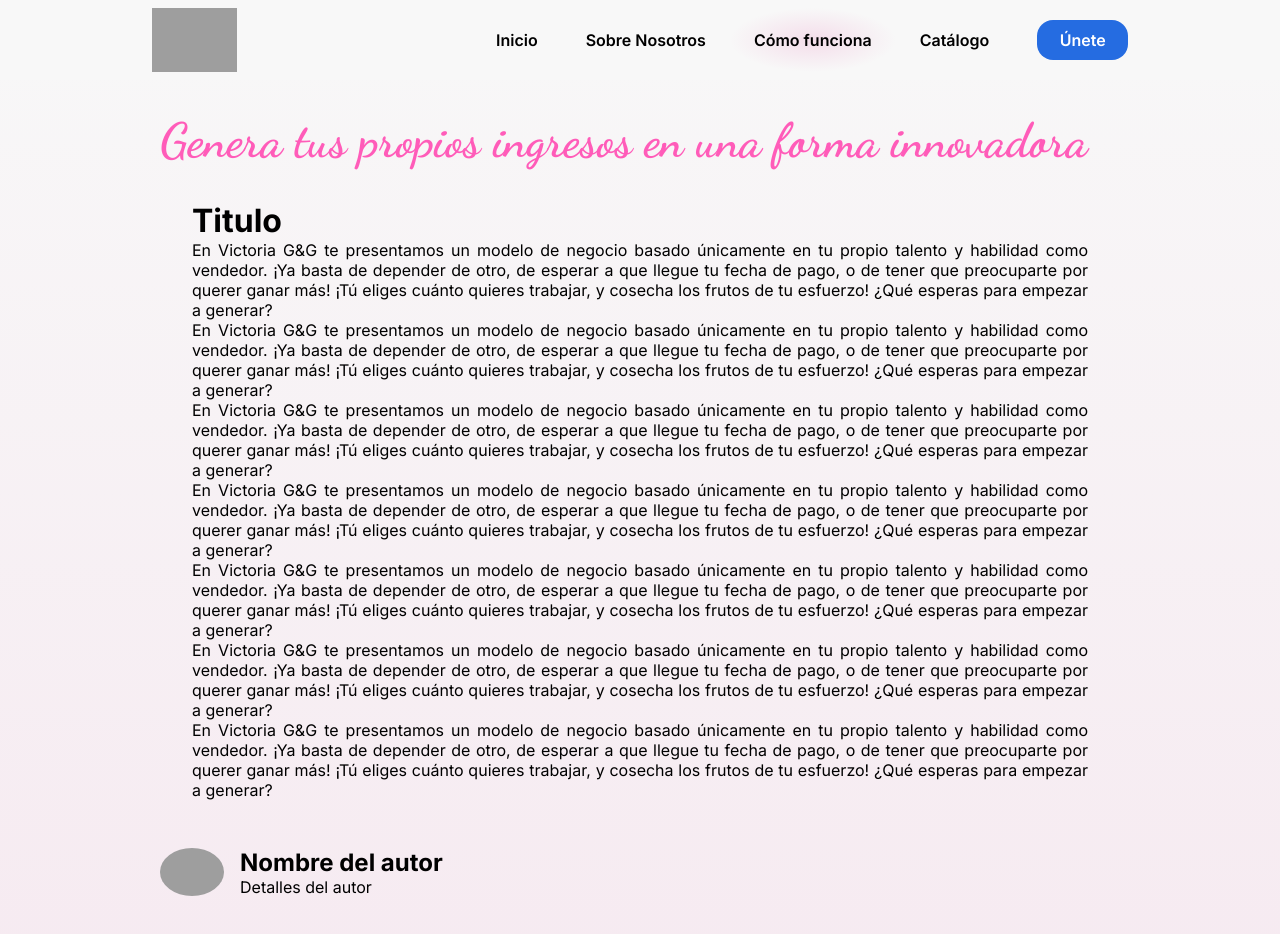
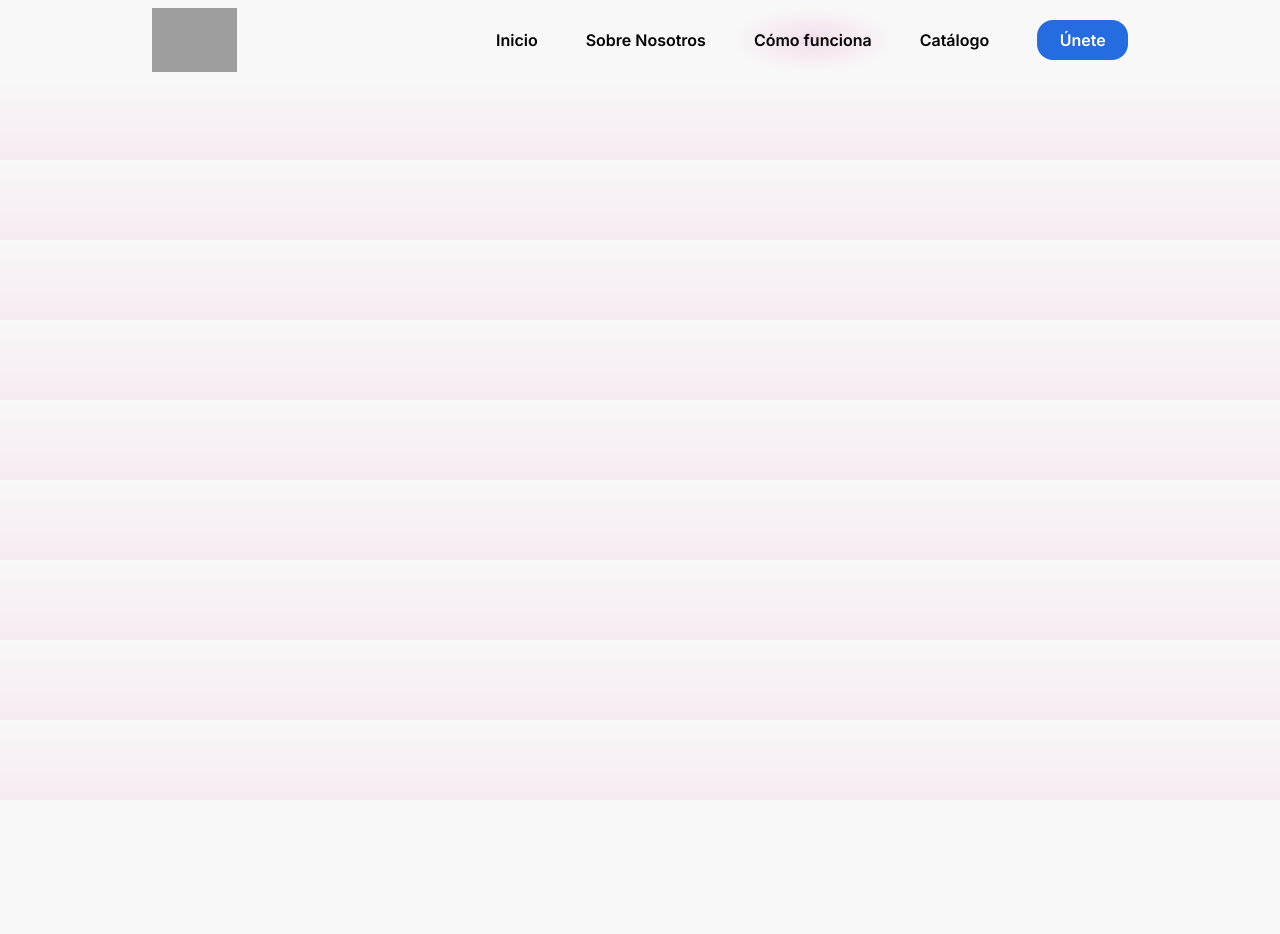
Before and after one commit to Black-And-White-Solutions/victoria-gg, a React (Create React App) app: page /howItWorks in a window 1280 px wide. Shown: the top 934 px of the page. After the commit the page ends 800 px from the top, so only its background shows below. Built offline with nearby package versions, Linux system fonts and the light colour scheme; grey boxes are pictures that could not be loaded.

Commit message:
Refactor BlogEntry - Now recieves data as props

```diff
--- a/src/components/BlogEntry.tsx
+++ /dev/null
@@ -1,114 +0,0 @@
-import React, { VoidFunctionComponent } from 'react';
-import styled from 'styled-components';
-import ReactMarkdown from 'react-markdown';
-import remarkGfm from 'remark-gfm';
-
-const JSON = {
-  title: 'Genera tus propios ingresos en una forma innovadora',
-  author: {
-    name: 'Nombre del autor',
-    details: 'Detalles del autor',
-    thumbnail: 'https://i.imgur.com/5ecsIlls.jpg',
-  },
-  content: `
-# Titulo
-
-En Victoria G&G te presentamos un modelo de negocio basado únicamente
-en tu propio talento y habilidad como vendedor. ¡Ya basta de depender
-de otro, de esperar a que llegue tu fecha de pago, o de tener que preocuparte
-por querer ganar más! ¡Tú eliges cuánto quieres trabajar, y cosecha los frutos
-de tu esfuerzo!
-¿Qué esperas para empezar a generar?
-
-En Victoria G&G te presentamos un modelo de negocio basado únicamente
-en tu propio talento y habilidad como vendedor. ¡Ya basta de depender
-de otro, de esperar a que llegue tu fecha de pago, o de tener que preocuparte
-por querer ganar más! ¡Tú eliges cuánto quieres trabajar, y cosecha los frutos
-de tu esfuerzo!
-¿Qué esperas para empezar a generar?
-
-En Victoria G&G te presentamos un modelo de negocio basado únicamente
-en tu propio talento y habilidad como vendedor. ¡Ya basta de depender
-de otro, de esperar a que llegue tu fecha de pago, o de tener que preocuparte
-por querer ganar más! ¡Tú eliges cuánto quieres trabajar, y cosecha los frutos
-de tu esfuerzo!
-¿Qué esperas para empezar a generar?
-
-En Victoria G&G te presentamos un modelo de negocio basado únicamente
-en tu propio talento y habilidad como vendedor. ¡Ya basta de depender
-de otro, de esperar a que llegue tu fecha de pago, o de tener que preocuparte
-por querer ganar más! ¡Tú eliges cuánto quieres trabajar, y cosecha los frutos
-de tu esfuerzo!
-¿Qué esperas para empezar a generar?
-
-En Victoria G&G te presentamos un modelo de negocio basado únicamente
-en tu propio talento y habilidad como vendedor. ¡Ya basta de depender
-de otro, de esperar a que llegue tu fecha de pago, o de tener que preocuparte
-por querer ganar más! ¡Tú eliges cuánto quieres trabajar, y cosecha los frutos
-de tu esfuerzo!
-¿Qué esperas para empezar a generar?
-
-En Victoria G&G te presentamos un modelo de negocio basado únicamente
-en tu propio talento y habilidad como vendedor. ¡Ya basta de depender
-de otro, de esperar a que llegue tu fecha de pago, o de tener que preocuparte
-por querer ganar más! ¡Tú eliges cuánto quieres trabajar, y cosecha los frutos
-de tu esfuerzo!
-¿Qué esperas para empezar a generar?
-
-En Victoria G&G te presentamos un modelo de negocio basado únicamente
-en tu propio talento y habilidad como vendedor. ¡Ya basta de depender
-de otro, de esperar a que llegue tu fecha de pago, o de tener que preocuparte
-por querer ganar más! ¡Tú eliges cuánto quieres trabajar, y cosecha los frutos
-de tu esfuerzo!
-¿Qué esperas para empezar a generar?
-	`,
-};
-
-const Padding = styled.div`
-  padding: 2rem;
-`;
-
-const Thumbnail = styled.img`
-  width: 4rem;
-  height: auto;
-  border-radius: 50%;
-`;
-
-const Title = styled.h1`
-  color: #ff5cb9;
-  font-family: 'Dancing Script', cursive;
-  font-size: 3rem;
-  font-style: normal;
-  font-weight: 700;
-`;
-
-const Container = styled.div`
-  display: grid;
-  width: fit-content;
-  height: fit-content;
-  margin: 1rem 0;
-  gap: 1rem;
-  grid-auto-flow: column;
-`;
-
-const BlogEntry: VoidFunctionComponent = () => {
-  return (
-    <Padding>
-      <Title>{JSON.title}</Title>
-      <Padding>
-        <ReactMarkdown remarkPlugins={[remarkGfm]}>
-          {JSON.content}
-        </ReactMarkdown>
-      </Padding>
-      <Container>
-        <Thumbnail src={JSON.author.thumbnail} alt="Thumbnail" />
-        <div>
-          <h2>{JSON.author.name}</h2>
-          <p>{JSON.author.details}</p>
-        </div>
-      </Container>
-    </Padding>
-  );
-};
-
-export default BlogEntry;
--- a/src/pages/HowItWorks.tsx
+++ b/src/pages/HowItWorks.tsx
@@ -1,13 +1,8 @@
 import React, { VoidFunctionComponent } from 'react';
 import Container from '../components/Container';
-import BlogEntry from '../components/BlogEntry';
 
 const HowItWorks: VoidFunctionComponent = () => {
-  return (
-    <Container>
-      <BlogEntry />
-    </Container>
-  );
+  return <Container></Container>;
 };
 
 export default HowItWorks;
```
Also changed, not shown: src/assets/JSONs/Blogs.json (added, +12 -0 lines), src/components/BlogEntry/BlogEntry.tsx (added, +54 -0 lines), src/components/BlogEntry/BlogEntryComponents.tsx (added, +28 -0 lines).
